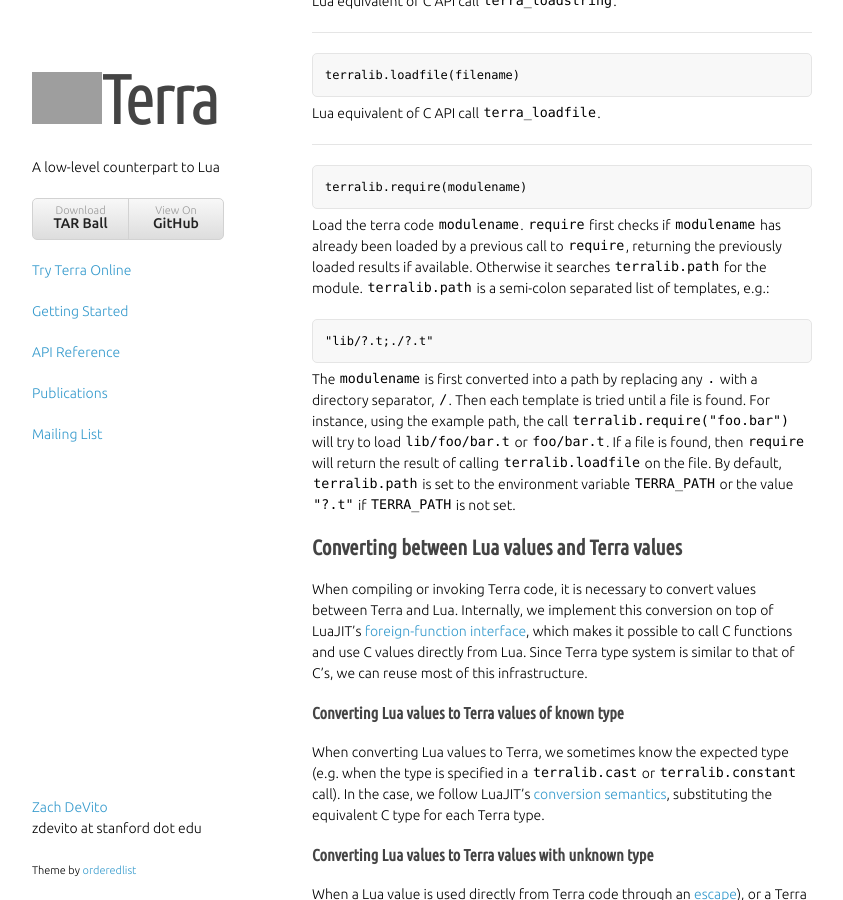
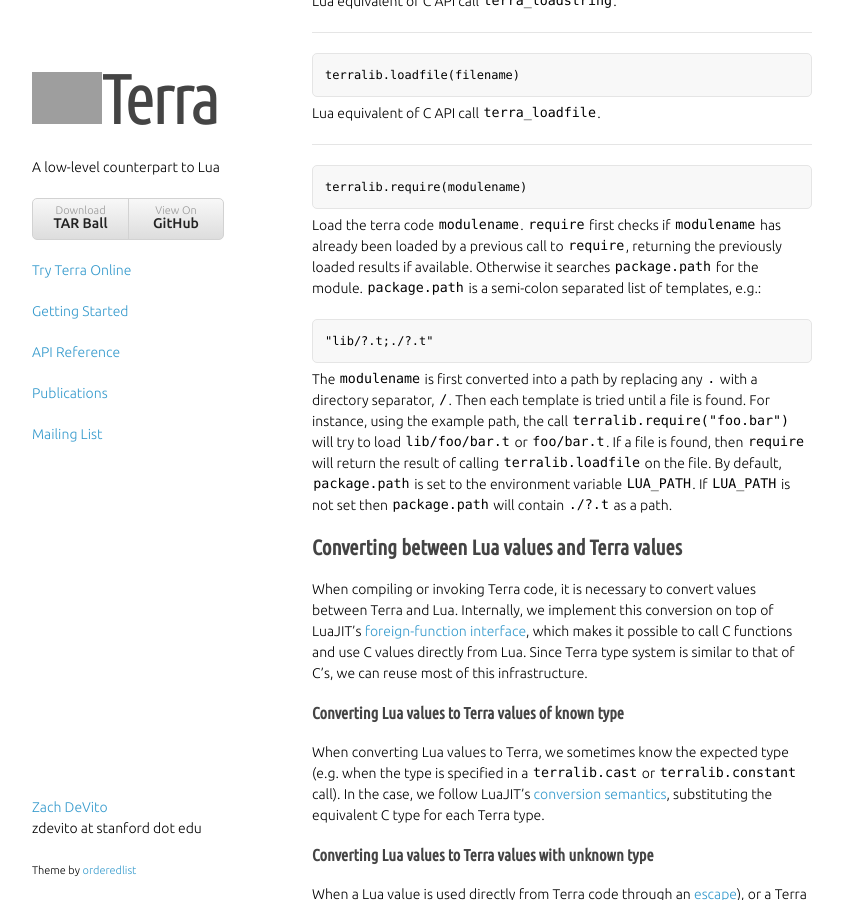
Before and after one commit to terralang/terra, a Jekyll site: the page built from api.md, in a window 1280 px wide and 900 px high, scrolled down 19654 px. Shown: the whole window, without its empty margins (218-1061 px from the left). Built offline with Jekyll 4.4.1, drawn with Linux system fonts in a browser that asks for light colours; nearby versions of some CDN libraries; some web fonts are replaced; library files that are not in the unit come from our copies; grey boxes are pictures that could not be loaded.

Commit message:
update path info

```diff
--- a/api.md
+++ b/api.md
@@ -739,11 +739,11 @@ Lua equivalent of C API call `terra_loadfile`.
 
 	terralib.require(modulename)
 
-Load the terra code `modulename`. `require` first checks if `modulename` has already been loaded by a previous call to `require`, returning the previously loaded results if available. Otherwise it searches `terralib.path` for the module. `terralib.path` is a semi-colon separated list of templates, e.g.:
+Load the terra code `modulename`. `require` first checks if `modulename` has already been loaded by a previous call to `require`, returning the previously loaded results if available. Otherwise it searches `package.path` for the module. `package.path` is a semi-colon separated list of templates, e.g.:
 
 	"lib/?.t;./?.t"
 
-The `modulename` is first converted into a path by replacing any `.` with a directory separator, `/`. Then each template is tried until a file is found. For instance, using the example path, the call `terralib.require("foo.bar")` will try to load `lib/foo/bar.t` or `foo/bar.t`. If a file is found, then `require` will return the result of calling `terralib.loadfile` on the file. By default, `terralib.path` is set to the environment variable `TERRA_PATH` or the value `"?.t"` if `TERRA_PATH` is not set.
+The `modulename` is first converted into a path by replacing any `.` with a directory separator, `/`. Then each template is tried until a file is found. For instance, using the example path, the call `terralib.require("foo.bar")` will try to load `lib/foo/bar.t` or `foo/bar.t`. If a file is found, then `require` will return the result of calling `terralib.loadfile` on the file. By default, `package.path` is set to the environment variable `LUA_PATH`. If `LUA_PATH` is not set then `package.path` will contain `./?.t` as a path.
 
 Converting between Lua values and Terra values
 ----------------------------------------------
```
